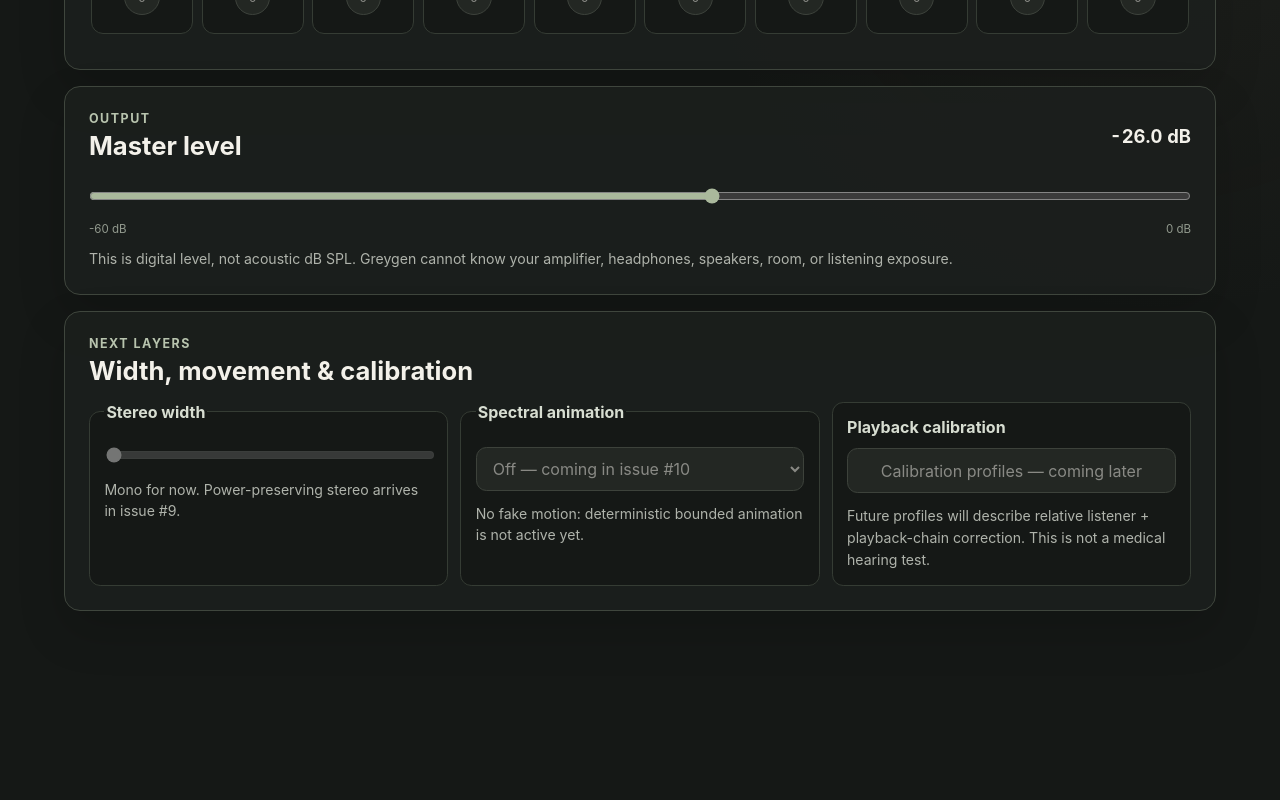
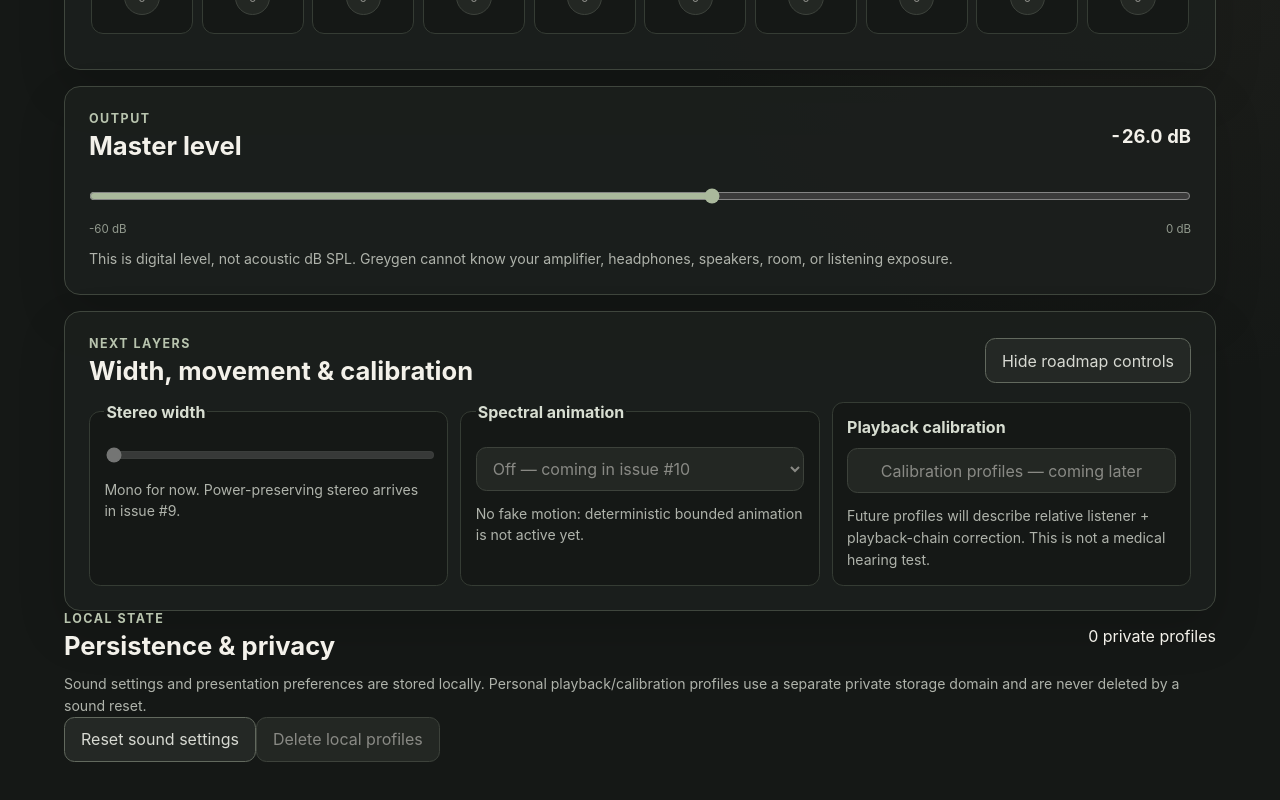
Before and after one commit to techrote/greygen, a React (Vite) app: page / in a window 1280 px wide. Shown: the part 863-1663 px from the top of the page. Before the commit the page ends 1554 px from the top, so only its background shows below. Built offline with nearby package versions, Linux system fonts and the light colour scheme.

Commit message:
feat: integrate persisted app state and reset semantics

```diff
--- a/src/app/App.tsx
+++ b/src/app/App.tsx
@@ -31,6 +31,23 @@ import {
   resetUserBandOffset,
   setUserBandOffset,
 } from '../features/generator/uiModel'
+import {
+  type ProfileState,
+  type SoundState,
+  type UiState,
+  createDefaultProfileState,
+  createDefaultSoundState,
+  createDefaultUiState,
+  createSoundState,
+  createUiState,
+  soundStateToSpectrumState,
+} from './state/appState'
+import type {
+  AppStateRepository,
+  PersistenceResult,
+  StorageDiagnostic,
+} from './storage/AppStateRepository'
+import { createBrowserAppStateRepository } from './storage/browserStateRepository'
 
 export const INITIAL_AUDIO_SNAPSHOT: AudioEngineSnapshot = {
   status: 'ready',
@@ -111,11 +128,23 @@ function isPresetId(value: string): value is SpectralPresetId {
   return GENERATOR_PRESETS.some((preset) => preset.id === value)
 }
 
+function diagnosticsNotice(
+  diagnostics: readonly StorageDiagnostic[],
+): string | null {
+  if (diagnostics.length === 0) {
+    return null
+  }
+  return diagnostics.map((entry) => entry.message).join(' ')
+}
+
 export interface GeneratorSurfaceProps {
   readonly audioSnapshot: AudioEngineSnapshot
   readonly spectrumState: SpectrumState
   readonly engineReady: boolean
   readonly controlError: string | null
+  readonly storageNotice: string | null
+  readonly futureFeaturesVisible: boolean
+  readonly profileCount: number
   readonly onPrimaryAction: () => void
   readonly onStop: () => void
   readonly onPresetChange: (targetId: SpectralPresetId) => void
@@ -123,6 +152,9 @@ export interface GeneratorSurfaceProps {
   readonly onBandReset: (index: number) => void
   readonly onBandsReset: () => void
   readonly onMasterChange: (valueDb: number) => void
+  readonly onToggleFutureFeatures: () => void
+  readonly onResetSound: () => void
+  readonly onDeleteProfiles: () => void
 }
 
 export function GeneratorSurface({
@@ -130,6 +162,9 @@ export function GeneratorSurface({
   spectrumState,
   engineReady,
   controlError,
+  storageNotice,
+  futureFeaturesVisible,
+  profileCount,
   onPrimaryAction,
   onStop,
   onPresetChange,
@@ -137,6 +172,9 @@ export function GeneratorSurface({
   onBandReset,
   onBandsReset,
   onMasterChange,
+  onToggleFutureFeatures,
+  onResetSound,
+  onDeleteProfiles,
 }: GeneratorSurfaceProps) {
   const telemetry = audioSnapshot.telemetry
   const modified = isModifiedPreset(spectrumState)
@@ -385,10 +423,21 @@ export function GeneratorSurface({
       </section>
 
       <section className="future-card" aria-labelledby="future-heading">
+        <div className="section-heading-row">
           <div>
             <p className="label">Next layers</p>
             <h2 id="future-heading">Width, movement &amp; calibration</h2>
           </div>
+          <button
+            className="secondary-action panel-toggle"
+            type="button"
+            aria-expanded={futureFeaturesVisible}
+            onClick={onToggleFutureFeatures}
+          >
+            {futureFeaturesVisible ? 'Hide roadmap controls' : 'Show roadmap controls'}
+          </button>
+        </div>
+        {futureFeaturesVisible ? (
           <div className="future-grid">
             <fieldset disabled>
               <legend>Stereo width</legend>
@@ -426,6 +475,47 @@ export function GeneratorSurface({
               </p>
             </div>
           </div>
+        ) : null}
+      </section>
+
+      <section className="state-card" aria-labelledby="local-state-heading">
+        <div className="section-heading-row">
+          <div>
+            <p className="label">Local state</p>
+            <h2 id="local-state-heading">Persistence &amp; privacy</h2>
+          </div>
+          <span className="profile-count">
+            {profileCount} private {profileCount === 1 ? 'profile' : 'profiles'}
+          </span>
+        </div>
+        <p className="status-note">
+          Sound settings and presentation preferences are stored locally. Personal
+          playback/calibration profiles use a separate private storage domain and
+          are never deleted by a sound reset.
+        </p>
+        {storageNotice ? (
+          <p className="storage-notice" role="status">
+            {storageNotice}
+          </p>
+        ) : null}
+        <div className="state-actions">
+          <button
+            className="secondary-action"
+            type="button"
+            disabled={!engineReady}
+            onClick={onResetSound}
+          >
+            Reset sound settings
+          </button>
+          <button
+            className="danger-action"
+            type="button"
+            disabled={profileCount === 0}
+            onClick={onDeleteProfiles}
+          >
+            Delete local profiles
+          </button>
+        </div>
       </section>
     </main>
   )
@@ -433,24 +523,65 @@ export function GeneratorSurface({
 
 export default function App() {
   const engineRef = useRef<AudioEngine | null>(null)
+  const repositoryRef = useRef<AppStateRepository | null>(null)
   const [engineReady, setEngineReady] = useState(false)
   const [audioSnapshot, setAudioSnapshot] = useState<AudioEngineSnapshot>(
     INITIAL_AUDIO_SNAPSHOT,
   )
-  const [spectrumState, setSpectrumState] = useState<SpectrumState>(() =>
-    createSpectrumState(DEFAULT_ENGINE_PRESET),
+  const [soundState, setSoundState] = useState<SoundState>(() =>
+    createDefaultSoundState(),
   )
+  const [profileState, setProfileState] = useState<ProfileState>(() =>
+    createDefaultProfileState(),
+  )
+  const [uiState, setUiState] = useState<UiState>(() => createDefaultUiState())
   const [controlError, setControlError] = useState<string | null>(null)
+  const [storageNotice, setStorageNotice] = useState<string | null>(null)
 
   useEffect(() => {
+    let cancelled = false
+    const repository = createBrowserAppStateRepository()
+    repositoryRef.current = repository
+    const loaded = repository.load()
+    setSoundState(loaded.sound)
+    setProfileState(loaded.profiles)
+    setUiState(loaded.ui)
+    setStorageNotice(diagnosticsNotice(loaded.diagnostics))
+
     const engine = createBrowserAudioEngine()
     engineRef.current = engine
     const unsubscribe = engine.subscribe(setAudioSnapshot)
     setAudioSnapshot(engine.getSnapshot())
+
+    const bootstrap = async (): Promise<void> => {
+      try {
+        await engine.resetSeed(loaded.sound.seed)
+        await engine.setSpectrumState(soundStateToSpectrumState(loaded.sound))
+        await engine.setMasterGainDb(loaded.sound.masterGainDb)
+
+        if (loaded.diagnostics.some((entry) => entry.code === 'migrated')) {
+          const result = repository.saveSound(loaded.sound)
+          if (!result.ok && result.diagnostic && !cancelled) {
+            setStorageNotice(result.diagnostic.message)
+          }
+        }
+      } catch (error) {
+        if (!cancelled) {
+          setControlError(`Stored sound state could not be applied: ${errorText(error)}`)
+        }
+      } finally {
+        if (!cancelled) {
+          setAudioSnapshot(engine.getSnapshot())
           setEngineReady(true)
+        }
+      }
+    }
+    void bootstrap()
 
     return () => {
+      cancelled = true
       unsubscribe()
+      repositoryRef.current = null
       engineRef.current = null
       void engine.dispose()
     }
@@ -458,6 +589,21 @@ export default function App() {
 
   const reportControlFailure = (error: unknown): void => {
     setControlError(errorText(error))
+  }
+
+  const reportPersistenceResult = (result: PersistenceResult): void => {
+    if (!result.ok && result.diagnostic) {
+      setStorageNotice(
+        `${result.diagnostic.message} This session remains usable, but the change may not survive reload.`,
+      )
+    }
+  }
+
+  const persistSound = (next: SoundState): void => {
+    const repository = repositoryRef.current
+    if (repository) {
+      reportPersistenceResult(repository.saveSound(next))
+    }
   }
 
   const handlePrimaryAction = (): void => {
@@ -481,19 +627,31 @@ export default function App() {
     void engineRef.current?.stop().catch(reportControlFailure)
   }
 
-  const commitSpectrumState = (next: SpectrumState): void => {
+  const commitSpectrumState = (nextSpectrum: SpectrumState): void => {
     const engine = engineRef.current
     if (!engine) {
       return
     }
+
+    const next = createSoundState({
+      seed: soundState.seed,
+      targetId: nextSpectrum.targetId,
+      userBandOffsetsDb: nextSpectrum.userBandOffsetsDb,
+      masterGainDb: soundState.masterGainDb,
+    })
     setControlError(null)
-    setSpectrumState(next)
-    void engine.setSpectrumState(next).catch(reportControlFailure)
+    setSoundState(next)
+    void engine
+      .setSpectrumState(nextSpectrum)
+      .then(() => persistSound(next))
+      .catch(reportControlFailure)
   }
 
   const handlePresetChange = (targetId: SpectralPresetId): void => {
     commitSpectrumState(applyNamedPreset(targetId))
   }
+
+  const spectrumState = soundStateToSpectrumState(soundState)
 
   const handleBandChange = (index: number, valueDb: number): void => {
     commitSpectrumState(setUserBandOffset(spectrumState, index, valueDb))
@@ -512,8 +670,60 @@ export default function App() {
     if (!engine) {
       return
     }
+    const next = createSoundState({
+      seed: soundState.seed,
+      targetId: soundState.targetId,
+      userBandOffsetsDb: soundState.userBandOffsetsDb,
+      masterGainDb: valueDb,
+    })
     setControlError(null)
-    void engine.setMasterGainDb(valueDb).catch(reportControlFailure)
+    void engine
+      .setMasterGainDb(valueDb)
+      .then(() => {
+        setSoundState(next)
+        persistSound(next)
+      })
+      .catch(reportControlFailure)
+  }
+
+  const handleToggleFutureFeatures = (): void => {
+    const next = createUiState(!uiState.futureFeaturesVisible)
+    setUiState(next)
+    const repository = repositoryRef.current
+    if (repository) {
+      reportPersistenceResult(repository.saveUi(next))
+    }
+  }
+
+  const handleResetSound = (): void => {
+    const engine = engineRef.current
+    if (!engine) {
+      return
+    }
+    const next = createDefaultSoundState()
+    setControlError(null)
+    setSoundState(next)
+    void Promise.all([
+      engine.resetSeed(next.seed),
+      engine.setSpectrumState(soundStateToSpectrumState(next)),
+      engine.setMasterGainDb(next.masterGainDb),
+    ])
+      .then(() => {
+        const repository = repositoryRef.current
+        if (repository) {
+          reportPersistenceResult(repository.resetSound())
+        }
+      })
+      .catch(reportControlFailure)
+  }
+
+  const handleDeleteProfiles = (): void => {
+    const next = createDefaultProfileState()
+    setProfileState(next)
+    const repository = repositoryRef.current
+    if (repository) {
+      reportPersistenceResult(repository.deleteProfiles())
+    }
   }
 
   return (
@@ -522,6 +732,9 @@ export default function App() {
       spectrumState={spectrumState}
       engineReady={engineReady}
       controlError={controlError}
+      storageNotice={storageNotice}
+      futureFeaturesVisible={uiState.futureFeaturesVisible}
+      profileCount={profileState.profiles.length}
       onPrimaryAction={handlePrimaryAction}
       onStop={handleStop}
       onPresetChange={handlePresetChange}
@@ -529,6 +742,9 @@ export default function App() {
       onBandReset={handleBandReset}
       onBandsReset={handleBandsReset}
       onMasterChange={handleMasterChange}
+      onToggleFutureFeatures={handleToggleFutureFeatures}
+      onResetSound={handleResetSound}
+      onDeleteProfiles={handleDeleteProfiles}
     />
   )
 }
```
Lines whose indentation alone changed are shown as unchanged.
